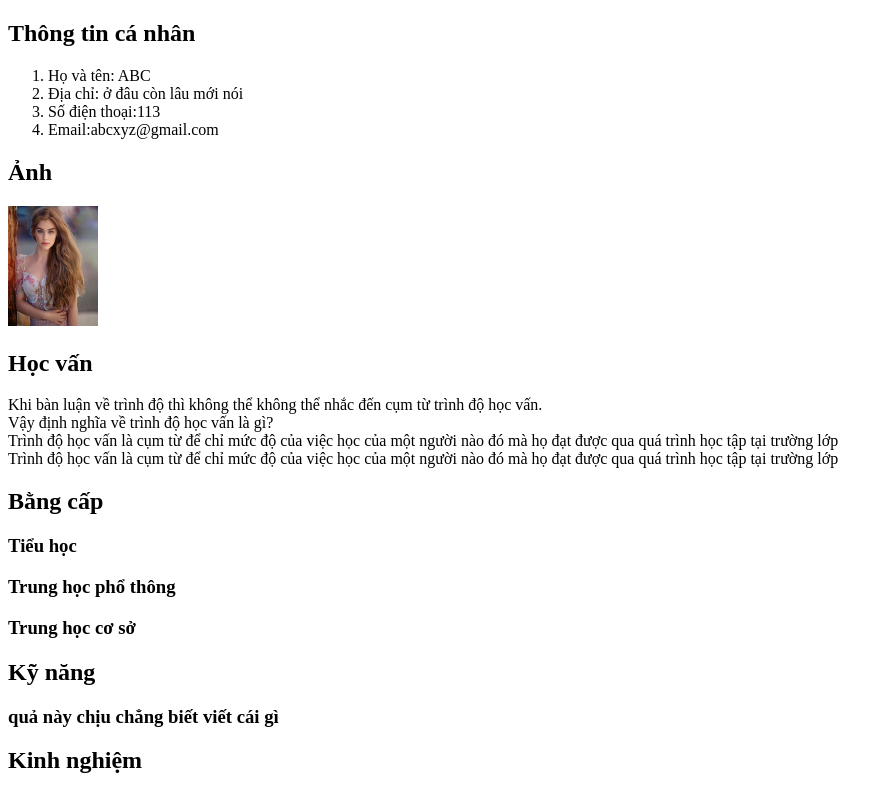
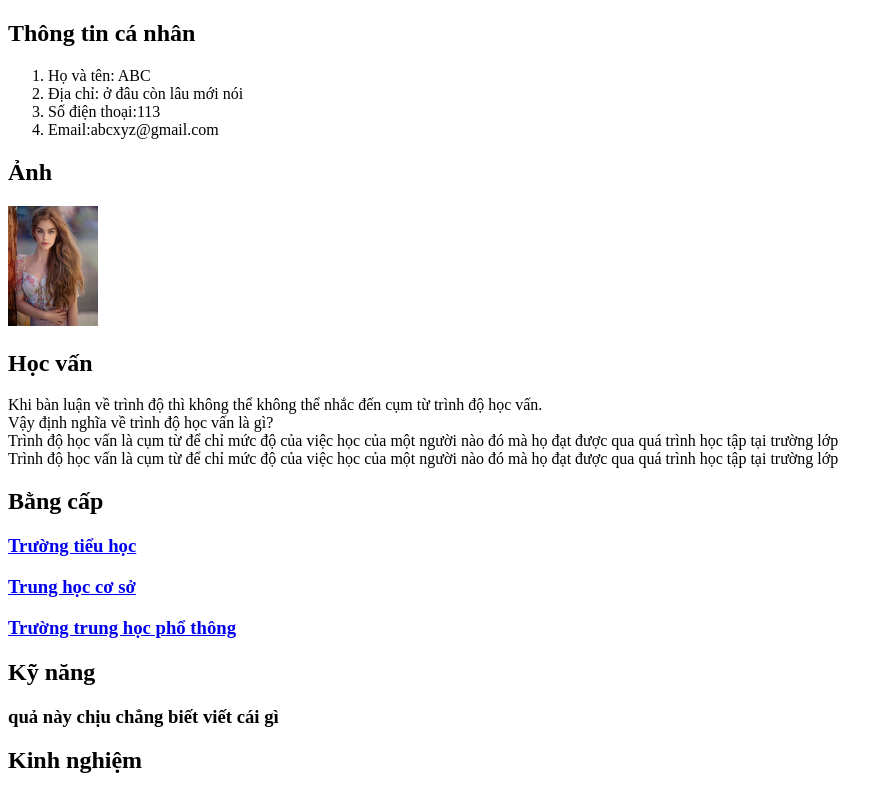
Before and after one commit to CGAnVil/html-co-ban, a plain HTML site: page trang ca nhan.html in a window 1280 px wide. Shown: the top 791 px of the page, without its empty margins (0-893 px from the left). Drawn offline with Linux system fonts and the light colour scheme.

Commit message:
tao trang ca nhan

```diff
--- a/trang ca nhan.html
+++ b/trang ca nhan.html
@@ -23,9 +23,9 @@
 
 </p>
 <h2>Bằng cấp</h2>
-<h3>Tiểu học</h3>
-<h3>Trung học phổ thông</h3>
-<h3>Trung học cơ sở</h3>
+<h3><a href="http://tieuhocdichvonga.edu.vn/" target="_blank"> Trường tiểu học</a></h3>
+<h3><a href="https://lomonoxop.edu.vn/" target="_blank">Trung học cơ sở</a></h3>
+<h3><a href="http://c3yh.edu.vn/" target="_blank">Trường trung học phổ thông</a></h3>
 <h2>Kỹ năng</h2>
 <h3>quả này chịu chẳng biết viết cái gì</h3>
 <h2>Kinh nghiệm</h2>
```
